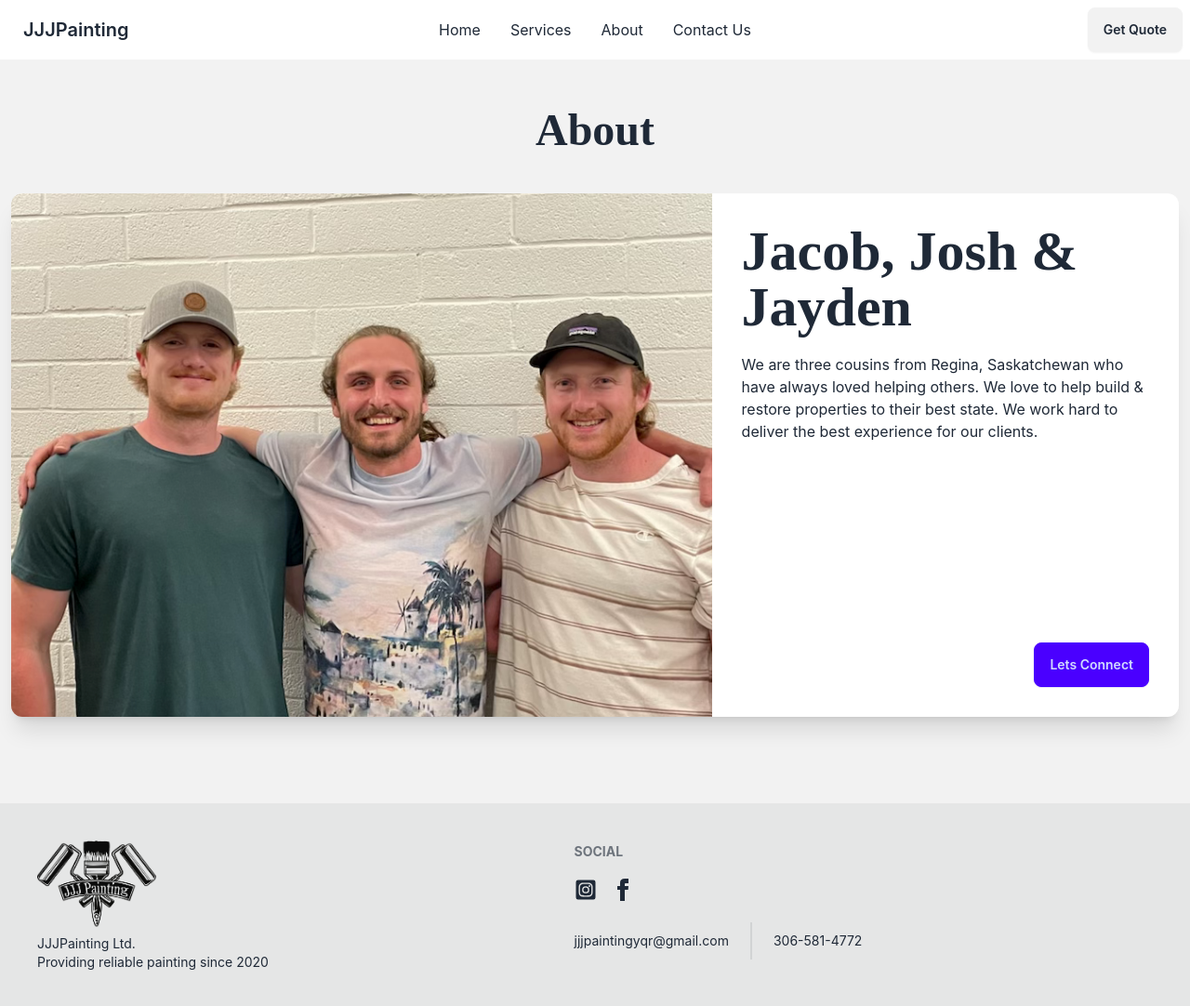
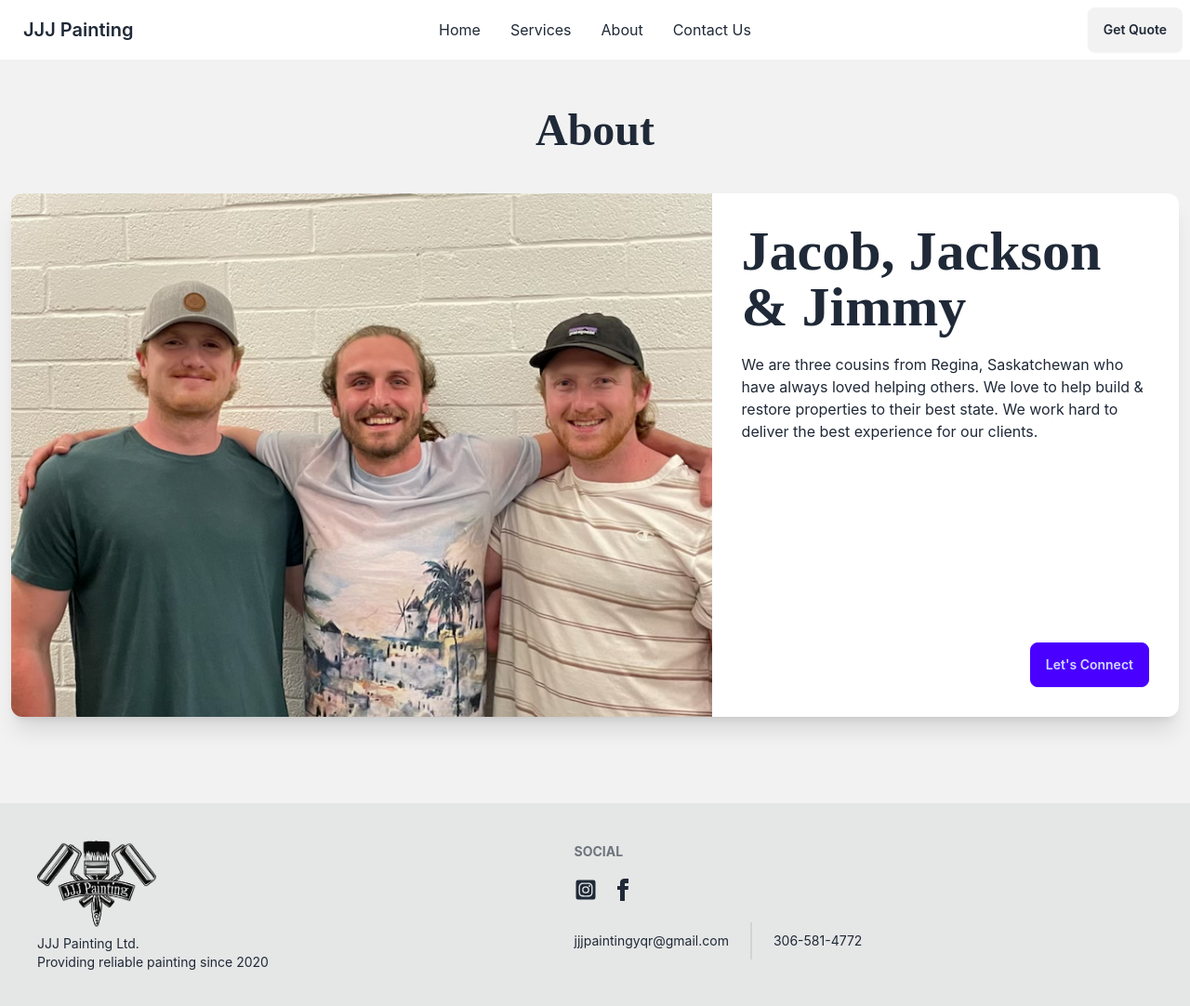
Before and after one commit to TariqLash/jjjpainting, a React (Create React App) app: page /about in a window 1280 px wide. Shown: the top 1082 px of the page at 93% size. Built offline with nearby package versions, Linux system fonts and the light colour scheme.

Commit message:
minor changes to Navbar and About

```diff
--- a/src/components/About.jsx
+++ b/src/components/About.jsx
@@ -12,13 +12,13 @@ const About = () => {
                     <img className='w-full md:h-full rounded-t-xl md:rounded-tr-none md:rounded-l-xl ' src={team} alt="Three Guys" />
                 </figure>
                 <div className="card-body md:w-2/5 ">
-                    <h2 className="card-title text-4xl font-bold lg:text-6xl lg:mb-3 playfair">Jacob, Josh & Jayden</h2>
+                    <h2 className="card-title text-4xl font-bold lg:text-6xl lg:mb-3 playfair">Jacob, Jackson & Jimmy</h2>
 
                     <p>We are three cousins from Regina, Saskatchewan who have always loved helping others. We love to help
                         build & restore properties to their best state. We work hard to deliver the best experience for our
                         clients.</p>
                     <div className="card-actions justify-end">
-                        <a href='/form' className="btn btn-primary">Lets Connect</a>
+                        <a href='/form' className="btn btn-primary">Let's Connect</a>
                     </div>
                 </div>
             </div>
--- a/src/components/Footer.jsx
+++ b/src/components/Footer.jsx
@@ -8,7 +8,7 @@ const Footer = () => {
     <footer className="footer p-10 bg-base-300 text-base-content">
       <aside>
         <img src={logo} className='w-32' alt='JJJ Painting logo'></img>
-        <p>JJJPainting Ltd.<br />Providing reliable painting since 2020</p>
+        <p>JJJ Painting Ltd.<br />Providing reliable painting since 2020</p>
       </aside>
       <nav className='h-full flex flex-col justify-around'>
         <h6 className="footer-title">Social</h6>
--- a/src/components/Navbar.jsx
+++ b/src/components/Navbar.jsx
@@ -15,7 +15,7 @@ const Navbar = () => {
                         <li><a href='/contact'>Contact Us</a></li>
                     </ul>
                 </div>
-                <a href='/' className="btn btn-ghost text-xl h-full">JJJPainting</a>
+                <a href='/' className="btn btn-ghost text-xl h-full">JJJ Painting</a>
             </div>
             <div className="navbar-center hidden lg:flex">
                 <ul className="menu menu-horizontal px-1">
```
